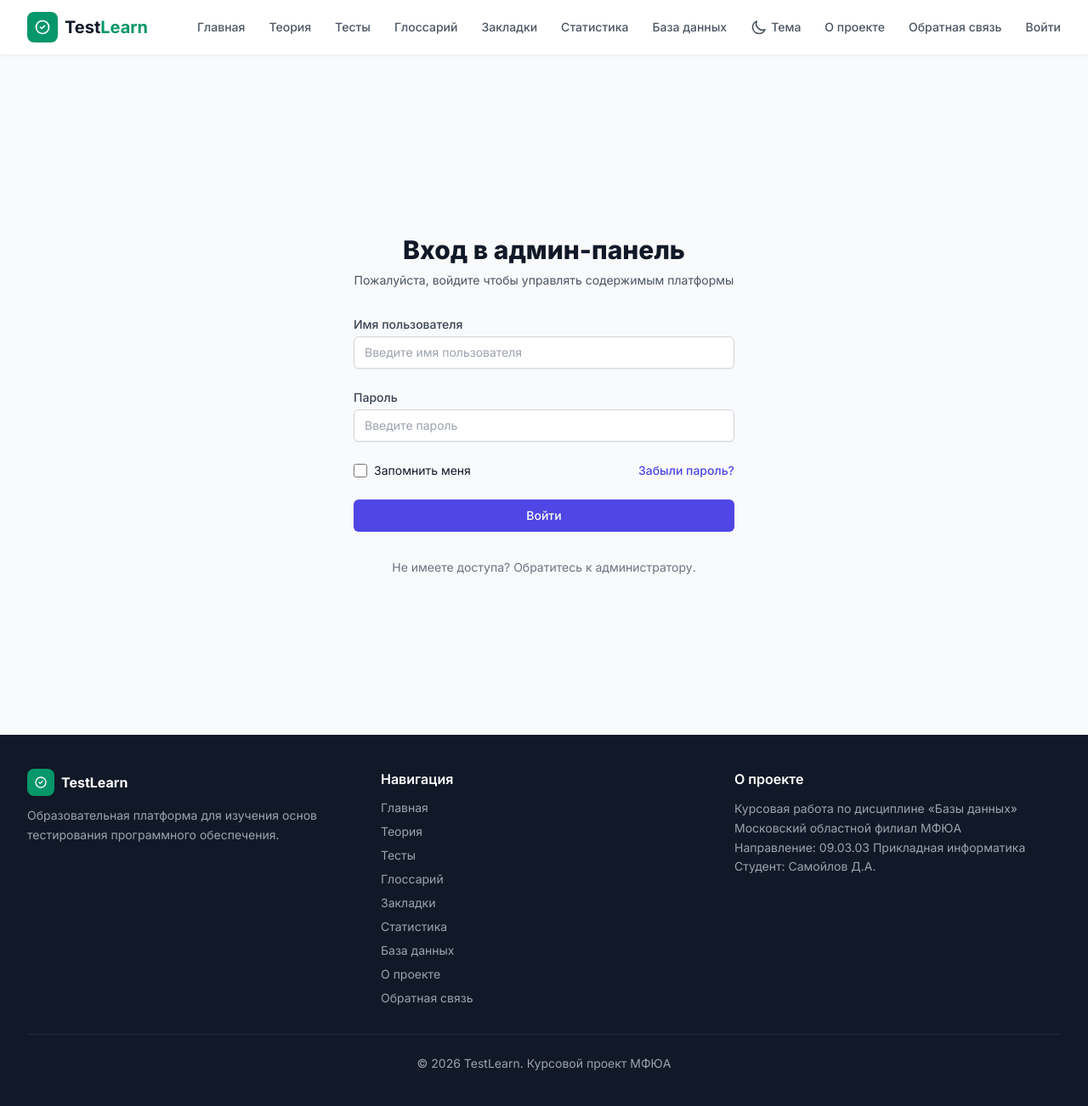
After one commit to huskydaniil-lgtm/TestLearn, a FastAPI app: page /login in a window 1280 px wide. The commit adds this page. Shown: the whole page at 85% size. Run offline with FastAPI, Linux system fonts and the light colour scheme; some libraries are stand-ins or nearby versions.

Commit message:
Add authentication system for admin panel: login/logout functionality, protected routes, and UI updates

```diff
--- a/main.py
+++ b/main.py
@@ -2,15 +2,16 @@
 FastAPI приложение: Учебная платформа по основам тестирования программного обеспечения
 """
 
+import os
 from fastapi import FastAPI, Request, Form, HTTPException, Depends, Query, Response
-from fastapi.responses import HTMLResponse, RedirectResponse, PlainTextResponse, StreamingResponse
+from fastapi.responses import HTMLResponse, RedirectResponse, PlainTextResponse, StreamingResponse, JSONResponse
 from fastapi.staticfiles import StaticFiles
 from fastapi.templating import Jinja2Templates
 import sqlite3
 import uuid
 import re
 import random
-from datetime import datetime
+from datetime import datetime, timedelta
 from typing import Optional
 import io
 
@@ -21,6 +22,9 @@ from reportlab.lib.styles import getSampleStyleSheet, ParagraphStyle
 from reportlab.lib.units import inch
 from reportlab.platypus import SimpleDocTemplate, Table, TableStyle, Paragraph, Spacer
 
+# Database configuration from environment variable (for testing)
+DB_NAME = os.getenv("TESTLEARN_DB", "testlearn.db")
+
 app = FastAPI(title="TestLearn — Основы тестирования ПО")
 
 # Статика и шаблоны
@@ -39,6 +43,61 @@ def get_db():
     conn.row_factory = sqlite3.Row
     conn.execute("PRAGMA foreign_keys = ON")
     return conn
+
+
+# ====== АУТЕНТИФИКАЦИЯ АДМИНИСТРАТОРА ======
+
+# В реальном приложении используйте хеширование паролей и хранение в БД
+ADMIN_USERNAME = "admin"
+ADMIN_PASSWORD = "admin"
+
+
+def create_admin_session(username: str) -> str:
+    """Создать новую сессию для администратора."""
+    session_id = str(uuid.uuid4())
+    expires = datetime.now() + timedelta(hours=24)
+    conn = get_db()
+    try:
+        conn.execute(
+            "INSERT INTO admin_sessions (id, username, expires, created_at) VALUES (?, ?, ?, ?)",
+            (session_id, username, expires.isoformat(), datetime.now().isoformat())
+        )
+        conn.commit()
+    finally:
+        conn.close()
+    return session_id
+
+
+def verify_admin_session(request: Request) -> bool:
+    """Проверить, существует ли действительная сессия администратора."""
+    session_id = request.cookies.get("admin_session")
+    if not session_id:
+        return False
+    conn = get_db()
+    try:
+        cursor = conn.execute(
+            "SELECT username, expires FROM admin_sessions WHERE id = ?",
+            (session_id,)
+        )
+        row = cursor.fetchone()
+        if not row:
+            return False
+        expires = datetime.fromisoformat(row["expires"])
+        if expires < datetime.now():
+            # Сессия истекла, удаляем её
+            conn.execute("DELETE FROM admin_sessions WHERE id = ?", (session_id,))
+            conn.commit()
+            return False
+        return True
+    finally:
+        conn.close()
+
+
+def get_current_admin(request: Request):
+    """Dependency для защиты маршрутов админ-панели."""
+    if not verify_admin_session(request):
+        raise HTTPException(status_code=401, detail="Not authenticated")
+    return True
 
 
 def init_db():
@@ -163,6 +222,16 @@ def init_db():
                 bookmarked_at TEXT NOT NULL,
                 PRIMARY KEY (session_id, topic_id),
                 FOREIGN KEY (topic_id) REFERENCES topics(id) ON DELETE CASCADE
+            )
+        """)
+
+        # Таблица сессий администратора
+        cursor.execute("""
+            CREATE TABLE IF NOT EXISTS admin_sessions (
+                id TEXT PRIMARY KEY,
+                username TEXT NOT NULL,
+                expires TEXT NOT NULL,
+                created_at TEXT NOT NULL
             )
         """)
 
@@ -2391,7 +2460,7 @@ async def admin_get_quizzes():
 # ====== АДМИН-ПАНЕЛЬ СТРАНИЦЫ ======
 
 @app.get("/admin/categories", response_class=HTMLResponse)
-async def admin_categories_page(request: Request):
+async def admin_categories_page(request: Request, _: bool = Depends(get_current_admin)):
     """Страница админ-панели для управления категориями."""
     return templates.TemplateResponse("admin/categories.html", {
         "request": request,
@@ -2400,7 +2469,7 @@ async def admin_categories_page(request: Request):
 
 
 @app.get("/admin/topics", response_class=HTMLResponse)
-async def admin_topics_page(request: Request):
+async def admin_topics_page(request: Request, _: bool = Depends(get_current_admin)):
     """Страница админ-панели для управления темами."""
     return templates.TemplateResponse("admin/topics.html", {
         "request": request,
@@ -2409,7 +2478,7 @@ async def admin_topics_page(request: Request):
 
 
 @app.get("/admin/questions", response_class=HTMLResponse)
-async def admin_questions_page(request: Request):
+async def admin_questions_page(request: Request, _: bool = Depends(get_current_admin)):
     """Страница админ-панели для управления вопросами."""
     return templates.TemplateResponse("admin/questions.html", {
         "request": request,
@@ -2418,7 +2487,7 @@ async def admin_questions_page(request: Request):
 
 
 @app.get("/admin/glossary", response_class=HTMLResponse)
-async def admin_glossary_page(request: Request):
+async def admin_glossary_page(request: Request, _: bool = Depends(get_current_admin)):
     """Страница админ-панели для управления глоссарием."""
     return templates.TemplateResponse("admin/glossary.html", {
         "request": request,
@@ -2447,7 +2516,7 @@ async def admin_get_quizzes():
 # ====== АДМИН-ПАНЕЛЬ СТРАНИЦЫ ======
 
 @app.get("/admin/categories", response_class=HTMLResponse)
-async def admin_categories_page(request: Request):
+async def admin_categories_page(request: Request, _: bool = Depends(get_current_admin)):
     """Страница админ-панели для управления категориями."""
     return templates.TemplateResponse("admin/categories.html", {
         "request": request,
@@ -2456,7 +2525,7 @@ async def admin_categories_page(request: Request):
 
 
 @app.get("/admin/topics", response_class=HTMLResponse)
-async def admin_topics_page(request: Request):
+async def admin_topics_page(request: Request, _: bool = Depends(get_current_admin)):
     """Страница админ-панели для управления темами."""
     return templates.TemplateResponse("admin/topics.html", {
         "request": request,
@@ -2465,7 +2534,7 @@ async def admin_topics_page(request: Request):
 
 
 @app.get("/admin/questions", response_class=HTMLResponse)
-async def admin_questions_page(request: Request):
+async def admin_questions_page(request: Request, _: bool = Depends(get_current_admin)):
     """Страница админ-панели для управления вопросами."""
     return templates.TemplateResponse("admin/questions.html", {
         "request": request,
@@ -2474,12 +2543,59 @@ async def admin_questions_page(request: Request):
 
 
 @app.get("/admin/glossary", response_class=HTMLResponse)
-async def admin_glossary_page(request: Request):
+async def admin_glossary_page(request: Request, _: bool = Depends(get_current_admin)):
     """Страница админ-панели для управления глоссарием."""
     return templates.TemplateResponse("admin/glossary.html", {
         "request": request,
         "active_page": "admin",
     })
+
+
+@app.get("/login", response_class=HTMLResponse)
+async def login_page(request: Request):
+    """Страница входа в админ-панель."""
+    return templates.TemplateResponse("login.html", {
+        "request": request,
+        "active_page": "",
+    })
+
+
+@app.post("/login")
+async def login_process(request: Request, username: str = Form(...), password: str = Form(...)):
+    """Обработка формы входа."""
+    if username == ADMIN_USERNAME and password == ADMIN_PASSWORD:
+        session_id = create_admin_session(username)
+        response = RedirectResponse(url="/admin/categories", status_code=302)
+        response.set_cookie(key="admin_session", value=session_id, httponly=True)
+        return response
+    else:
+        return templates.TemplateResponse("login.html", {
+            "request": request,
+            "active_page": "",
+            "error": "Неверное имя пользователя или пароль"
+        })
+
+
+@app.get("/logout")
+async def logout(request: Request):
+    """Выход из админ-панели."""
+    session_id = request.cookies.get("admin_session")
+    if session_id:
+        conn = get_db()
+        try:
+            conn.execute("DELETE FROM admin_sessions WHERE id = ?", (session_id,))
+            conn.commit()
+        finally:
+            conn.close()
+    response = RedirectResponse(url="/", status_code=302)
+    response.delete_cookie(key="admin_session")
+    return response
+
+
+@app.exception_handler(401)
+async def auth_exception_handler(request: Request, exc):
+    """Обработчик неавторизованного доступа - перенаправляем на страницу входа."""
+    return RedirectResponse(url="/login", status_code=302)
 
 
 @app.exception_handler(404)
--- a/requirements.txt
+++ b/requirements.txt
@@ -4,3 +4,7 @@ jinja2==3.1.5
 python-multipart==0.0.20
 reportlab==4.2.0
 openpyxl==3.1.5
+
+# Testing dependencies
+pytest==8.3.4
+httpx==0.27.0
--- a/templates/base.html
+++ b/templates/base.html
@@ -179,6 +179,12 @@ document.addEventListener('DOMContentLoaded', updateThemeIcon);
                 </button>
                 <a href="/about" class="nav-link font-medium text-sm {% if active_page == 'about' %}text-emerald-700{% else %}text-gray-600 hover:text-emerald-700{% endif %}" {% if active_page == 'about' %}style="color: #047857;"{% endif %}>О проекте</a>
                 <a href="/feedback" class="nav-link font-medium text-sm {% if active_page == 'feedback' %}text-emerald-700{% else %}text-gray-600 hover:text-emerald-700{% endif %}" {% if active_page == 'feedback' %}style="color: #047857;"{% endif %}>Обратная связь</a>
+                {% set session_id = request.cookies.get('admin_session') %}
+                {% if session_id %}
+                    <a href="/logout" class="nav-link font-medium text-sm text-gray-600 hover:text-emerald-700">Выйти</a>
+                {% else %}
+                    <a href="/login" class="nav-link font-medium text-sm text-gray-600 hover:text-emerald-700">Войти</a>
+                {% endif %}
             </div>
             <button onclick="document.getElementById('mobile-menu').classList.toggle('hidden')" class="lg:hidden p-2 rounded-lg hover:bg-gray-100" style="background-color: transparent;" aria-label="Меню">
                 <svg class="w-6 h-6 text-gray-700" fill="none" stroke="currentColor" viewBox="0 0 24 24"><path stroke-linecap="round" stroke-linejoin="round" stroke-width="2" d="M4 6h16M4 12h16M4 18h16"/></svg>
@@ -194,6 +200,12 @@ document.addEventListener('DOMContentLoaded', updateThemeIcon);
             <a href="/database" class="block px-4 py-2.5 rounded-lg text-gray-700 text-sm font-medium {% if active_page == 'database' %}font-semibold{% endif %}" {% if active_page == 'database' %}style="background-color: #ecfdf5; color: #047857;"{% else %}style="background-color: transparent;"{% endif %}>База данных</a>
             <a href="/about" class="block px-4 py-2.5 rounded-lg text-gray-700 text-sm font-medium {% if active_page == 'about' %}font-semibold{% endif %}" {% if active_page == 'about' %}style="background-color: #ecfdf5; color: #047857;"{% else %}style="background-color: transparent;"{% endif %}>О проекте</a>
             <a href="/feedback" class="block px-4 py-2.5 rounded-lg text-gray-700 text-sm font-medium {% if active_page == 'feedback' %}font-semibold{% endif %}" {% if active_page == 'feedback' %}style="background-color: #ecfdf5; color: #047857;"{% else %}style="background-color: transparent;"{% endif %}>Обратная связь</a>
+            {% set session_id = request.cookies.get('admin_session') %}
+            {% if session_id %}
+                <a href="/logout" class="block w-full text-left px-4 py-2.5 rounded-lg text-gray-700 text-sm font-medium" style="background-color: transparent;">Выйти</a>
+            {% else %}
+                <a href="/login" class="block w-full text-left px-4 py-2.5 rounded-lg text-gray-700 text-sm font-medium" style="background-color: transparent;">Войти</a>
+            {% endif %}
             <button onclick="toggleTheme()" class="block w-full text-left px-4 py-2.5 rounded-lg text-gray-700 text-sm font-medium" style="background-color: transparent;">
                 🌓 Переключить тему
             </button>
--- /dev/null
+++ b/templates/login.html
@@ -0,0 +1,67 @@
+{% extends "base.html" %}
+
+{% block title %}Вход — TestLearn{% endblock %}
+
+{% block content %}
+<div class="min-h-screen bg-gray-50 flex flex-col items-center justify-center py-12 px-4 sm:px-6 lg:px-8">
+    <div class="w-full max-w-md space-y-8">
+        <div>
+            <h2 class="mt-6 text-center text-3xl font-extrabold text-gray-900">
+                Вход в админ-панель
+            </h2>
+            <p class="mt-2 text-center text-sm text-gray-600">
+                Пожалуйста, войдите чтобы управлять содержимым платформы
+            </p>
+        </div>
+        <form class="mt-8 space-y-6" action="/login" method="post">
+            <div>
+                <label for="username" class="block text-sm font-medium text-gray-700">
+                    Имя пользователя
+                </label>
+                <div class="mt-1">
+                    <input id="username" name="username" type="text" required
+                        class="appearance-none block w-full px-3 py-2 border border-gray-300 rounded-md shadow-sm placeholder-gray-400 focus:outline-none focus:ring-indigo-500 focus:border-indigo-500 sm:text-sm"
+                        placeholder="Введите имя пользователя">
+                </div>
+            </div>
+
+            <div>
+                <label for="password" class="block text-sm font-medium text-gray-700">
+                    Пароль
+                </label>
+                <div class="mt-1">
+                    <input id="password" name="password" type="password" required
+                        class="appearance-none block w-full px-3 py-2 border border-gray-300 rounded-md shadow-sm placeholder-gray-400 focus:outline-none focus:ring-indigo-500 focus:border-indigo-500 sm:text-sm"
+                        placeholder="Введите пароль">
+                </div>
+            </div>
+
+            <div class="flex items-center justify-between">
+                <div class="flex items-center">
+                    <input id="remember" name="remember" type="checkbox"
+                        class="h-4 w-4 text-indigo-600 focus:ring-indigo-500 border-gray-300 rounded">
+                    <label for="remember" class="ml-2 block text-sm text-gray-900">
+                        Запомнить меня
+                    </label>
+                </div>
+                <div class="text-sm">
+                    <a href="#" class="font-medium text-indigo-600 hover:text-indigo-500">
+                        Забыли пароль?
+                    </a>
+                </div>
+            </div>
+
+            <div>
+                <button type="submit"
+                    class="group relative w-full flex justify-center py-2 px-4 border border-transparent text-sm font-medium rounded-md shadow-sm text-white bg-indigo-600 hover:bg-indigo-700 focus:outline-none focus:ring-2 focus:ring-offset-2 focus:ring-indigo-500">
+                    Войти
+                </button>
+            </div>
+        </form>
+
+        <p class="mt-6 text-center text-sm text-gray-500">
+            Не имеете доступа? Обратитесь к администратору.
+        </p>
+    </div>
+</div>
+{% endblock %}
```
Also changed, not shown: tests/test_main.py (added, +31 -0 lines).
